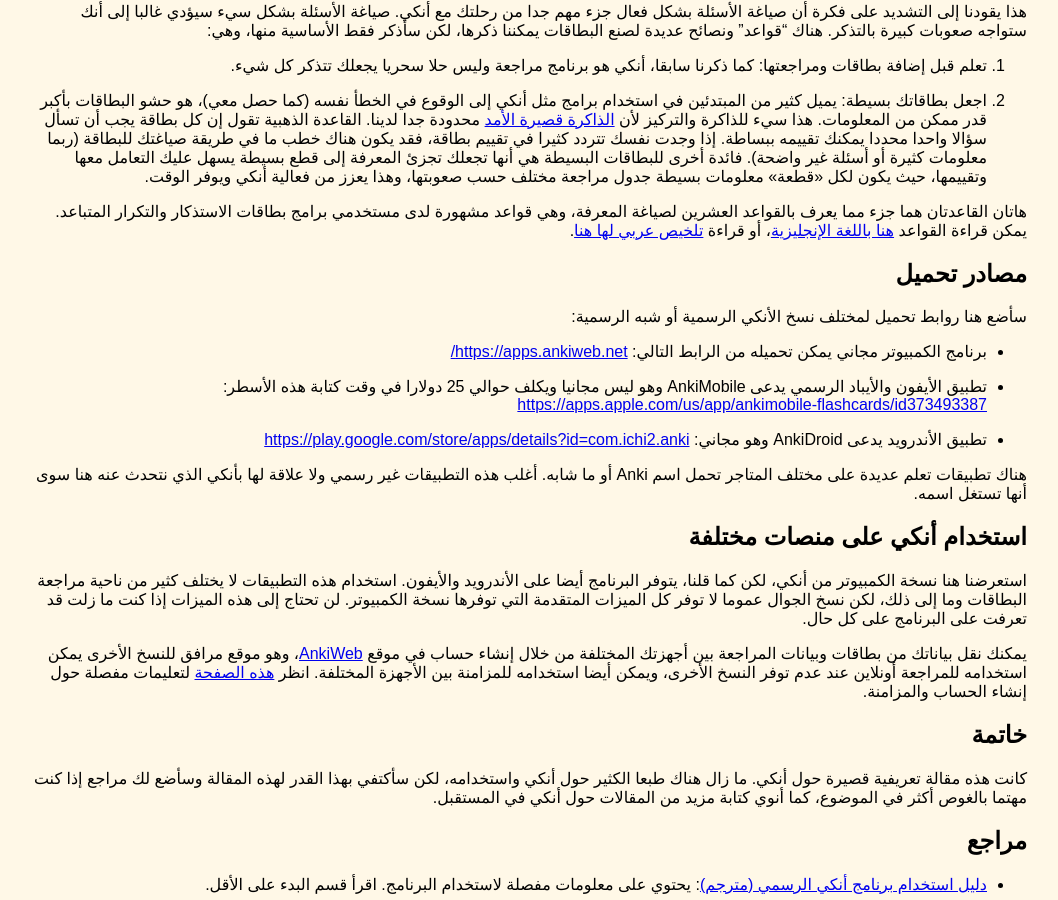
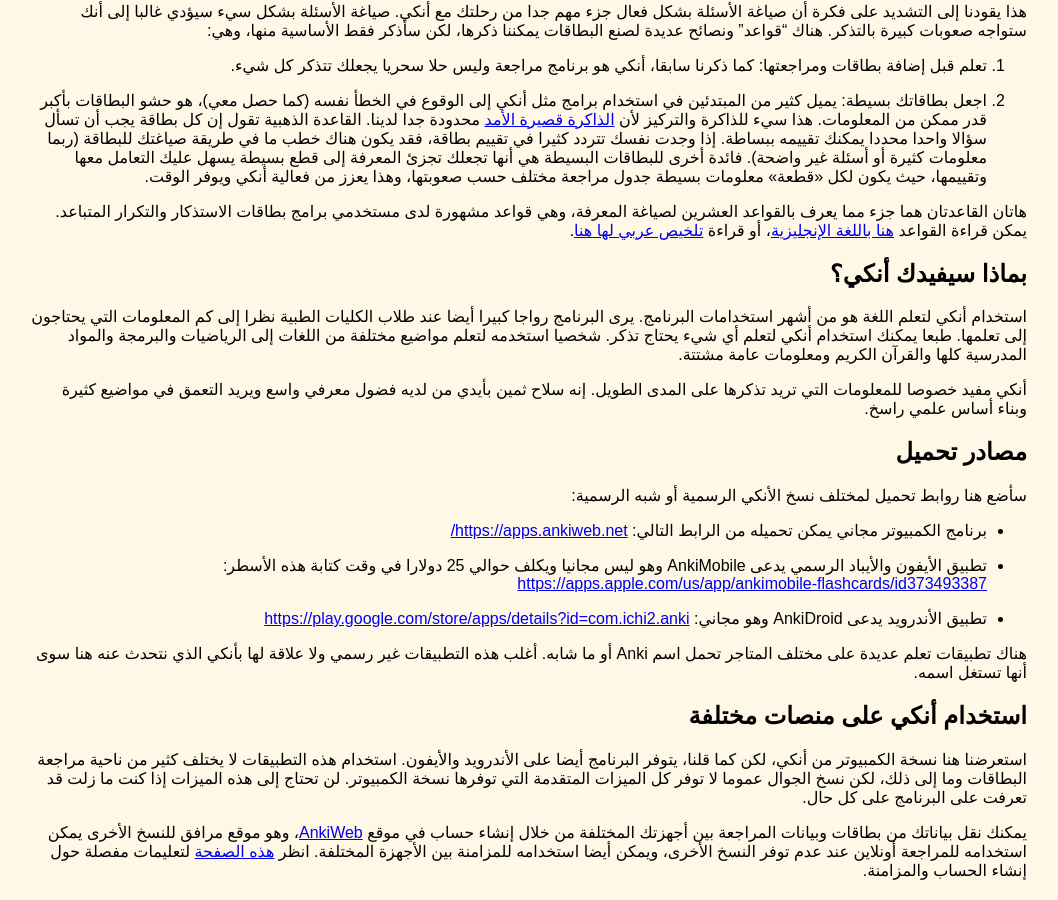
Before and after one commit to abdnh/abdnh.github.io, a Jekyll site: the page built from _posts/2021-02-19-anki-intro.md, in a window 1280 px wide and 900 px high, scrolled down 15281 px. Shown: the whole window, without its empty margins (112-1170 px from the left). Built offline with Jekyll 4.4.1, drawn with Linux system fonts in a browser that asks for light colours.

Commit message:
Add a new section to anki-intro

```diff
--- a/_posts/2021-02-19-anki-intro.md
+++ b/_posts/2021-02-19-anki-intro.md
@@ -263,6 +263,16 @@
 يمكن قراءة القواعد [هنا باللغة الإنجليزية](https://www.supermemo.com/en/archives1990-2015/articles/20rules)،
 أو قراءة [تلخيص عربي لها هنا](./curious/#20%20%D9%82%D8%A7%D8%B9%D8%AF%D8%A9%20%D9%84%D8%B5%D9%8A%D8%A7%D8%BA%D8%A9%20%D8%A7%D9%84%D9%85%D8%B9%D8%B1%D9%81%D8%A9%20-%20%D8%A8%D9%8A%D9%88%D8%AA%D8%B1%20%D9%81%D9%88%D8%B2%D9%86%D9%8A%D8%A7%D9%83).
 
+## بماذا سيفيدك أنكي؟
+
+استخدام أنكي لتعلم اللغة هو من أشهر استخدامات البرنامج. يرى البرنامج رواجا كبيرا
+أيضا عند طلاب الكليات الطبية نظرا إلى كم المعلومات التي يحتاجون إلى تعلمها.
+طبعا يمكنك استخدام أنكي لتعلم أي شيء يحتاج تذكر. شخصيا استخدمه لتعلم مواضيع مختلفة
+من اللغات إلى الرياضيات والبرمجة والمواد المدرسية كلها والقرآن الكريم ومعلومات عامة مشتتة.
+
+أنكي مفيد خصوصا للمعلومات التي تريد تذكرها على المدى الطويل. إنه سلاح ثمين بأيدي
+من لديه فضول معرفي واسع ويريد التعمق في مواضيع كثيرة وبناء أساس علمي راسخ.
+
 ## مصادر تحميل
 
 سأضع هنا روابط تحميل لمختلف نسخ الأنكي الرسمية أو شبه الرسمية:
```
